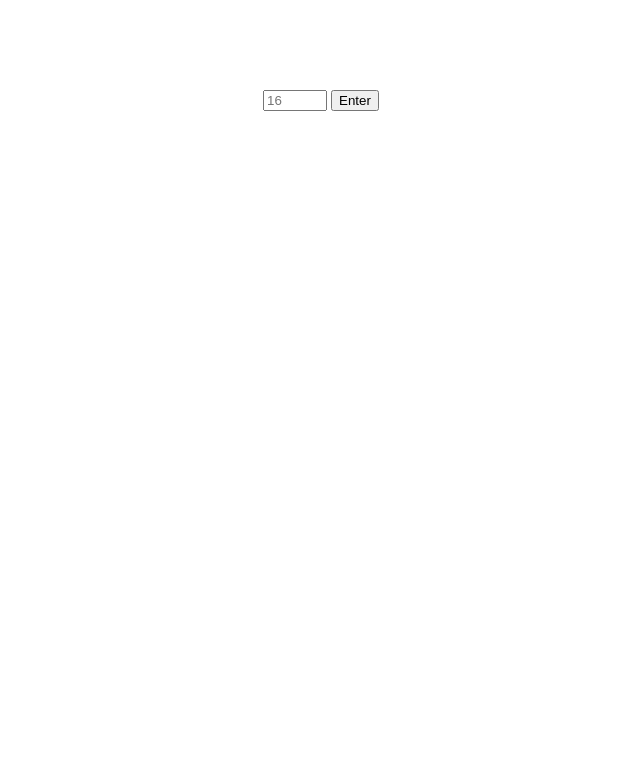
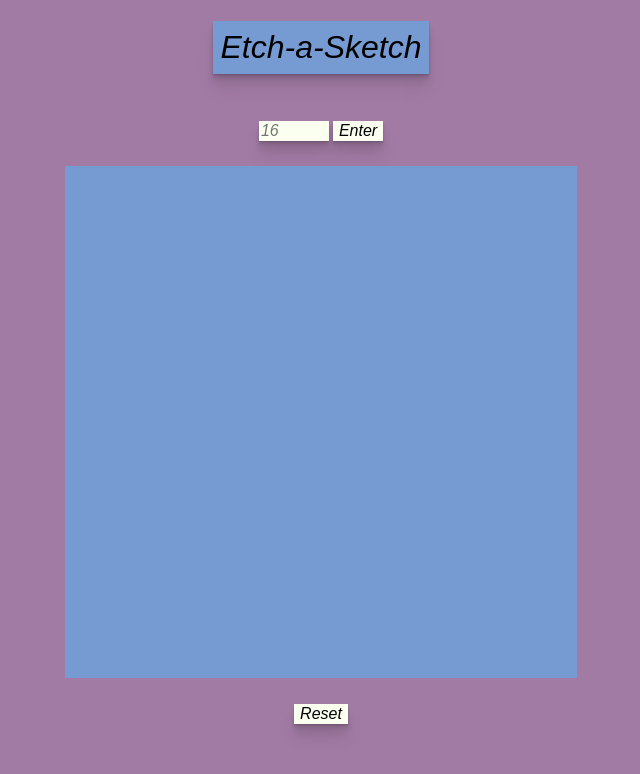
Before and after one commit to aabdur1/etch-a-sketch, a plain HTML site: page index.html in a window 1280 px wide. Shown: the whole page, without its empty margins (319-959 px from the left). Drawn offline with Linux system fonts and the light colour scheme; a web font is replaced by a local one.

Commit message:
Added styles and reset button

```diff
--- a/index.html
+++ b/index.html
@@ -5,14 +5,19 @@
   <meta name="viewport" content="width=device-width, initial-scale=1.0">
   <title>Etch-a-Sketch</title>
   <link rel="stylesheet" href="styles.css">
+  <link rel="stylesheet" href="https://use.typekit.net/nyz8ahz.css">
   <script src="script.js" defer></script>
 </head>
 <body>
+  <h1 class="title">Etch-a-Sketch</h1>
+
   <div class="input">
     <input type="number" id="num" placeholder=16 max=100 min=10>
     <input type="button" id="numBtn" value="Enter">
   </div>
 
   <div id="container"></div>
+
+  <input type="button" id="resetBtn" value="Reset">
 </body>
 </html>
--- a/script.js
+++ b/script.js
@@ -10,7 +10,7 @@ function total() {
   let userInput = parseInt(num.value);
   userInput = isNaN(userInput) ? minVal : Math.min(maxVal, Math.max(minVal, userInput));
 
-  a = 50 / userInput;
+  a = 40 / userInput;
   const x = userInput ** 2;
 
   container.innerHTML = '';
@@ -36,3 +36,9 @@ container.addEventListener('mouseover', function(event) {
     target.style.height = `${a}vw`;
   }
 });
+
+const resetBtn = document.getElementById('resetBtn')
+resetBtn.addEventListener('click', reset)
+function reset() {
+  container.innerHTML = '';
+}
--- a/styles.css
+++ b/styles.css
@@ -3,8 +3,44 @@ body {
   flex-direction: column;
   justify-content: center;
   align-items: center;
-  margin-top: 7vw;
-  gap: 5vw;
+  gap: 2vw;
+  background-color: rgb(162, 123, 165);
+}
+
+.title {
+  font-family: "gelica", sans-serif;
+  font-weight: 400;
+  font-style: italic;
+  margin-top: 1vw;
+  background-color: #769bd3;
+  padding: 0.5rem;
+  box-shadow:
+  0 1px 1px hsla(117deg, 0%, 0%, 0.075),
+  0 2px 2px hsl(117deg 0% 0% / 0.075),
+  0 4px 4px hsl(117deg 0% 0% / 0.075),
+  0 8px 8px hsl(117deg 0% 0% / 0.075),
+  0 16px 16px hsl(117deg 0% 0% / 0.075)
+  ;
+}
+
+#numBtn,
+#resetBtn,
+#num {
+  font-size: 1rem;
+  font-family: "gelica", sans-serif;
+  font-weight: 500;
+  font-style: italic;
+  color: #000;
+  cursor: pointer;
+  background-color: rgb(251, 255, 239);
+  border: none;
+  box-shadow:
+  0 1px 1px hsla(117deg, 0%, 0%, 0.075),
+  0 2px 2px hsl(117deg 0% 0% / 0.075),
+  0 4px 4px hsl(117deg 0% 0% / 0.075),
+  0 8px 8px hsl(117deg 0% 0% / 0.075),
+  0 16px 16px hsl(117deg 0% 0% / 0.075)
+  ;
 }
 
 #container {
@@ -12,14 +48,15 @@ body {
   justify-content: center;
   align-items: center;
   flex-wrap: wrap;
-  width: 50vw;
-  height: 50vw;
+  width: 40vw;
+  height: 40vw;
+  background-color: #769bd3;
 }
 
 .squares {
-  background-color: #000000;
+  background-color: #769bd3;
 }
 
 .drawing {
-  background-color: #769bd3;
+  background-color: #000000;
 }
```
